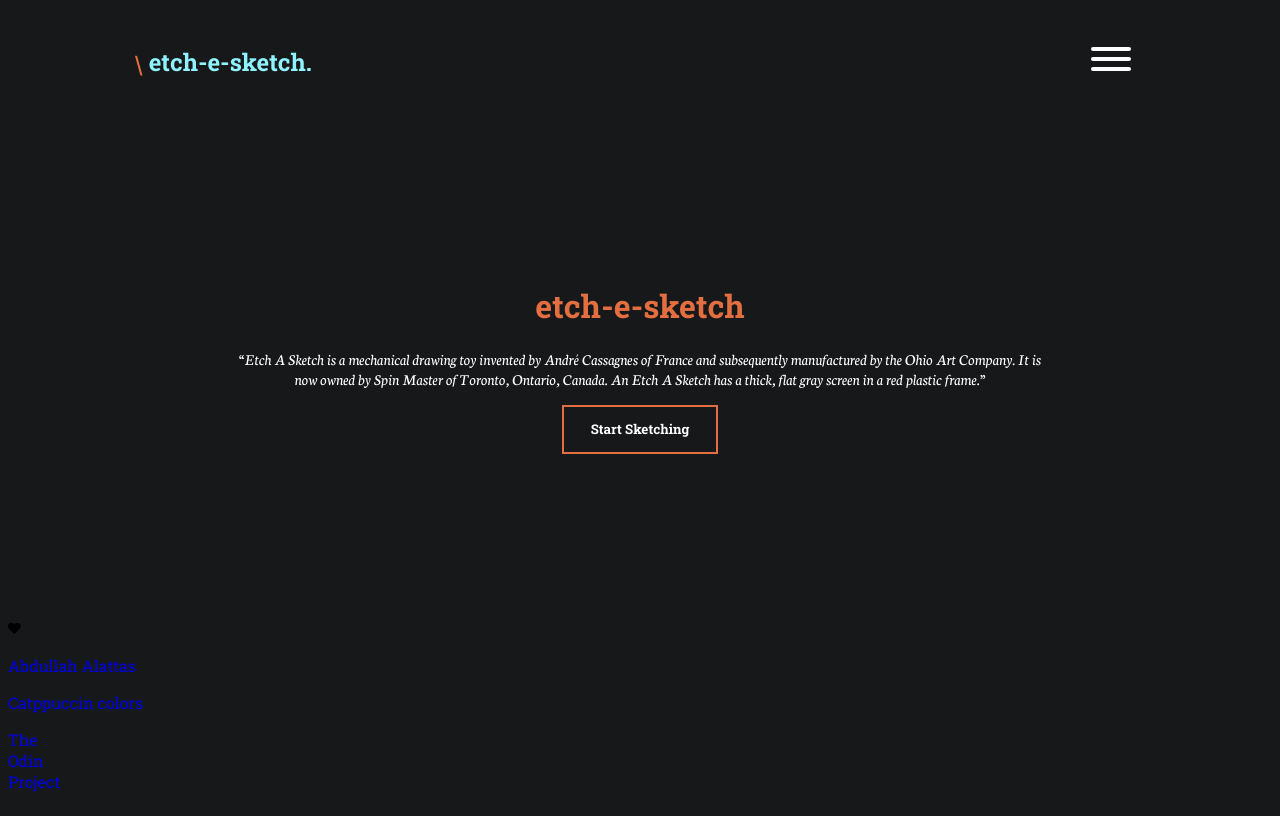
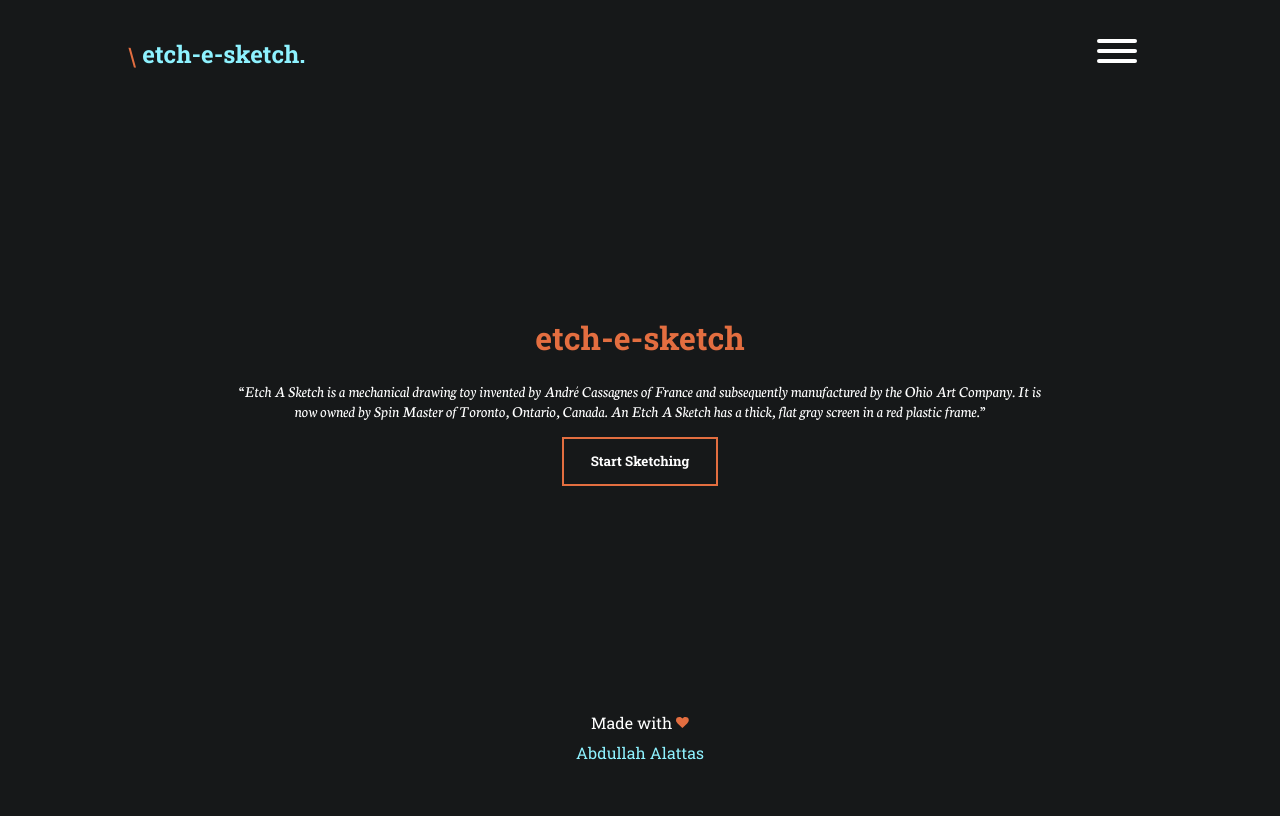
Before and after one commit to i4pg/etch-a-sketch, a website: page index.html in a window 1280 px wide. Drawn offline with Linux system fonts and the light colour scheme; some icons are missing.

Commit message:
feat: add footer

```diff
--- a/index.html
+++ b/index.html
@@ -85,19 +85,18 @@
     </div>
   </main>
   <footer>
-    <section>
-      <p class="love">
+    <div class="container footer">
+      <p>
+        Made with
         <svg viewBox="0 0 1792 1792" preserveAspectRatio="xMidYMid meet" xmlns="http://www.w3.org/2000/svg"
           style="height: 0.8rem;">
           <path
             d="M896 1664q-26 0-44-18l-624-602q-10-8-27.5-26T145 952.5 77 855 23.5 734 0 596q0-220 127-344t351-124q62 0 126.5 21.5t120 58T820 276t76 68q36-36 76-68t95.5-68.5 120-58T1314 128q224 0 351 124t127 344q0 221-229 450l-623 600q-18 18-44 18z"
-            fill="var(--red)"></path>
+            fill="var(--secondry)"></path>
         </svg>
       </p>
       <p><a target="_blank" href="https://www.twitter/com/wiyih">Abdullah Alattas</a></p>
-      <p class="catppuccin"><a href="https://github.com/catppuccin/catppuccin">Catppuccin colors</a></p>
-      <p class="odin"><a href="https://theodinproject.com">The Odin Project</a></p>
-    </section>
+    </div>
   </footer>
 </body>
 
--- a/src/css/style.css
+++ b/src/css/style.css
@@ -33,6 +33,7 @@
 /* BODY */
 
 body {
+  margin: 0;
   height: 100vh;
   display: flex;
   flex-flow: column;
@@ -139,7 +140,7 @@
 .hamburger-content .options {
   margin-top: 1em;
   display: flex;
-  flex-flow: row nowrap;
+  flex-flow: column nowrap;
   justify-content: space-around;
   align-items: center;
   gap: .5em;
@@ -193,7 +194,6 @@
 /* TOY */
 
 .toy {
-  margin-top: 3em;
   display: none;
   border: solid 2px var(--secondry);
   border-bottom-left-radius: 20px;
@@ -204,7 +204,7 @@
 
 .grid {
   margin: 0 auto;
-  height: 55vh;
+  height: 50vh;
   display: flex;
   flex-flow: row wrap;
   border-bottom: solid 2px var(--secondry);
@@ -240,3 +240,22 @@
   border-radius: 50% 50%;
   background-color: var(--text);
 }
+
+/* FOOTER */
+
+.footer {
+  padding: 2em 0;
+  display: flex;
+  justify-content: center;
+  align-items: center;
+  flex-flow: column;
+  color: var(--text);
+}
+
+.footer p {
+  margin: 0.3em 0;
+}
+
+.footer a {
+  color: var(--primary);
+}
```
Also changed, not shown: src/script/index.js (+7 -11 lines).
